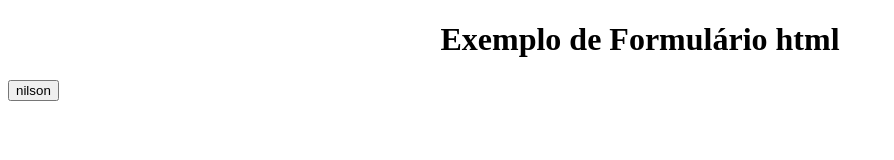
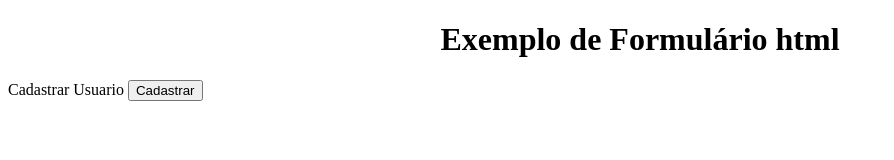
Before and after one commit to NilsonFernandesAmaral/SiteDois, a plain HTML site: page index.html in a window 1280 px wide. Shown: the whole page, without its empty margins (0-894 px from the left). Drawn offline with Linux system fonts and the light colour scheme.

Commit message:
Update index.html

```diff
--- a/index.html
+++ b/index.html
@@ -7,7 +7,8 @@
 </head>
 <body>
     <h1 style="text-align: center;">Exemplo de Formulário html</h1>
-    <input type="button" value="nilson" name="NILSON">
+    <label>Cadastrar Usuario</label>
+    <input type="button" value="Cadastrar" name="NILSON">
 
 </body>
 </html>
```
